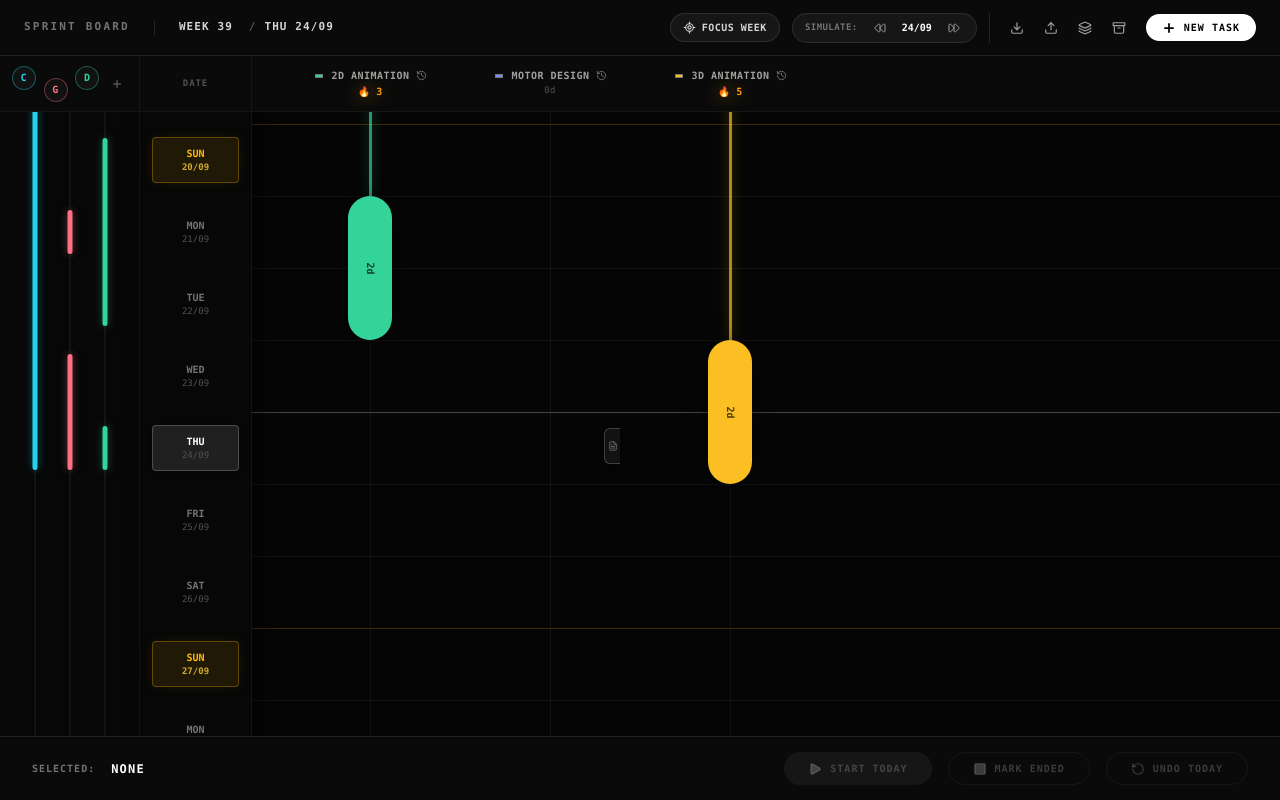
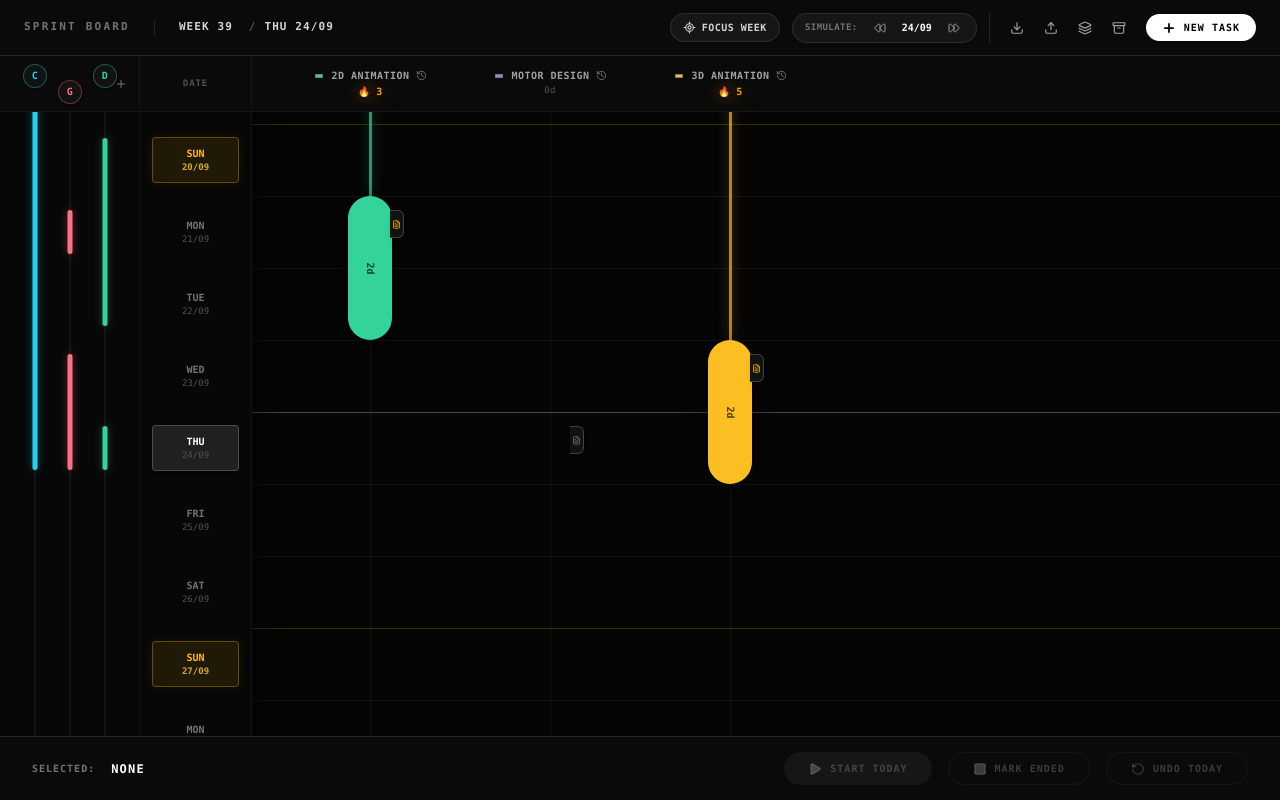
Before and after one commit to parixit73-cellshot/Consistency-Tracker, a React (Vite) app: page / in a window 1280 px wide. Built offline with nearby package versions, Linux system fonts and the light colour scheme.

Commit message:
fix habit tile alignment, fix note pull tab alignment

```diff
--- a/src/components/TaskNotesCallout.jsx
+++ b/src/components/TaskNotesCallout.jsx
@@ -12,13 +12,11 @@ export function TaskNotesCallout({
   const panelRef = useRef(null);
   const textareaRef = useRef(null);
 
-  // Sync internal state if task updates
   useEffect(() => {
     setContent(task.notes || '');
     setFontSize(task.notesFontSize || 'text-xs');
   }, [task.notes, task.notesFontSize]);
 
-  // Click outside to close and save
   useEffect(() => {
     function handleClickOutside(e) {
       if (panelRef.current && !panelRef.current.contains(e.target)) {
@@ -76,29 +74,25 @@ export function TaskNotesCallout({
     <div
       ref={panelRef}
       style={{ top: `${topPos}px` }}
-      className="absolute right-0 z-30 flex items-start"
+      className="absolute -right-3 z-30 flex items-start pointer-events-auto"
+      onClick={(e) => e.stopPropagation()}
     >
-      {/* Pull Tab Indicator */}
+      {/* Pull Tab Indicator: Snug on the right edge of the track pill */}
       <button
-        onClick={(e) => {
-          e.stopPropagation();
-          setIsOpen((prev) => !prev);
-        }}
-        className={`w-4 h-9 rounded-l-md border border-r-0 border-white/20 bg-[#121212] flex items-center justify-center hover:w-5 hover:bg-[#181818] transition-all cursor-pointer shadow-md ${
+        onClick={() => setIsOpen((prev) => !prev)}
+        className={`w-3.5 h-7 rounded-r-md border border-l-0 border-white/20 bg-[#121212] flex items-center justify-center hover:w-4 hover:bg-[#1a1a1a] transition-all cursor-pointer shadow-md ${
           task.notes?.trim() ? 'text-amber-400' : 'text-neutral-500 hover:text-white'
         }`}
         title="Open Task Callout Note"
       >
-        <FileText size={10} />
+        <FileText size={9} />
       </button>
 
       {/* Floating Note Callout Box */}
       {isOpen && (
         <div
-          onClick={(e) => e.stopPropagation()}
-          className="absolute left-4 top-0 w-64 bg-[#111111] border border-white/20 rounded-xl shadow-2xl p-3 flex flex-col gap-2.5 backdrop-blur-md pointer-events-auto"
+          className="absolute left-5 top-0 w-64 bg-[#111111] border border-white/20 rounded-xl shadow-2xl p-3 flex flex-col gap-2.5 backdrop-blur-md z-50"
         >
-          {/* Top Control Bar */}
           <div className="flex items-center justify-between pb-2 border-b border-white/10">
             <span className="text-[10px] font-black uppercase tracking-wider text-white truncate max-w-[120px]">
               {task.title} Notes
@@ -149,7 +143,6 @@ export function TaskNotesCallout({
             </div>
           </div>
 
-          {/* Free-text Editor Area */}
           <textarea
             ref={textareaRef}
             rows={5}
@@ -161,7 +154,7 @@ export function TaskNotesCallout({
           />
 
           <div className="flex justify-between items-center text-[9px] text-neutral-500">
-            <span>Auto-saved to track</span>
+            <span>Auto-saved</span>
             <span className="font-mono">{content.length} chars</span>
           </div>
         </div>
--- a/src/components/TimelineStream.jsx
+++ b/src/components/TimelineStream.jsx
@@ -1,5 +1,5 @@
 import React, { useState, useEffect, useRef } from 'react';
-import { Plus, X, History, Trash2, Edit2, Check } from 'lucide-react';
+import { Plus, Trash2, Edit2, Check, History } from 'lucide-react';
 import {
   ROW_HEIGHT,
   TRACK_WIDTH,
@@ -68,10 +68,10 @@ export function TimelineStream({
     <div className="flex-1 flex flex-col overflow-hidden relative">
       <div className="h-14 border-b border-white/5 bg-[#0a0a0a] flex shrink-0 z-30">
 
-        {/* Habits Header */}
+        {/* Habits Header: Exact mathematical X match with the vertical rail lines below */}
         <div
           style={{ width: `${habitRailWidth}px` }}
-          className="border-r border-white/5 flex items-center justify-around px-2 shrink-0 relative"
+          className="border-r border-white/5 relative shrink-0"
           ref={popoverRef}
         >
           {habits.map((h, idx) => {
@@ -80,13 +80,19 @@ export function TimelineStream({
             const isPopoverOpen = activeHabitPopover === h.id;
             const completedCount = h.data?.filter(Boolean).length || 0;
             const pastNames = (h.nameHistory || []).slice(-4, -1).reverse();
+            // EXACT SAME X CALCULATION AS THE TRACK RAILS:
+            const laneX = (habitRailWidth / (habits.length + 1)) * (idx + 1);
 
             return (
-              <div key={`${h.id}-${idx}`} className="relative flex items-center justify-center">
+              <div
+                key={`${h.id}-${idx}`}
+                style={{ left: `${laneX}px` }}
+                className="absolute top-1/2 -translate-x-1/2 -translate-y-1/2 flex items-center justify-center"
+              >
                 <button
                   onClick={() => isPopoverOpen ? setActiveHabitPopover(null) : handleOpenPopover(h)}
                   style={{
-                    transform: isStaggered ? 'translateY(6px)' : 'translateY(-6px)',
+                    transform: isStaggered ? 'translateY(8px)' : 'translateY(-8px)',
                     borderColor: `${h.hex}60`,
                     color: h.hex,
                   }}
@@ -97,7 +103,7 @@ export function TimelineStream({
                 </button>
 
                 {isPopoverOpen && (
-                  <div className="absolute top-12 -left-14 z-50 w-48 bg-[#141414] border border-white/20 rounded-xl p-3 shadow-2xl flex flex-col gap-2.5 pointer-events-auto">
+                  <div className="absolute top-8 left-1/2 -translate-x-1/2 z-50 w-48 bg-[#141414] border border-white/20 rounded-xl p-3 shadow-2xl flex flex-col gap-2.5 pointer-events-auto">
                     <div className="flex items-center justify-between">
                       {habitInlineEdit ? (
                         <div className="flex items-center gap-1 w-full mr-2">
@@ -169,7 +175,7 @@ export function TimelineStream({
           <button
             onClick={onOpenHabitModal}
             title="Add Habit Lane"
-            className="p-1 hover:bg-white/10 rounded text-neutral-500 hover:text-white transition-colors cursor-pointer"
+            className="absolute right-2 top-1/2 -translate-y-1/2 p-1 hover:bg-white/10 rounded text-neutral-500 hover:text-white transition-colors cursor-pointer"
           >
             <Plus size={12} />
           </button>
@@ -180,7 +186,7 @@ export function TimelineStream({
           <span className="text-[9px] font-black text-neutral-600 uppercase tracking-widest">DATE</span>
         </div>
 
-        {/* Task Column Headers */}
+        {/* Task Headers */}
         <div className="flex-1 relative overflow-hidden min-w-max">
           {tasks.map((task, idx) => (
             <div
@@ -243,7 +249,7 @@ export function TimelineStream({
         </div>
       </div>
 
-      {/* UNIFIED VERTICAL SCROLL STREAM */}
+      {/* UNIFIED SCROLL STREAM */}
       <div
         ref={scrollRef}
         className="flex-1 overflow-y-auto overflow-x-hidden flex relative bg-[#050505] no-scrollbar"
@@ -362,10 +368,10 @@ export function TimelineStream({
               const isSelected = selectedTaskId === task.id;
               const { blocks, cords } = parseTaskMatrix(task, currentDay);
 
-              // Position pull tab alongside the top block, or Today's row
+              // Anchor tab directly to the latest/top fluid block, or Today's line
               const pullTabTop = blocks.length > 0
-                ? CANVAS_PAD_Y + blocks[0].start * ROW_HEIGHT + 16
-                : CANVAS_PAD_Y + currentDay * ROW_HEIGHT + 16;
+                ? CANVAS_PAD_Y + blocks[blocks.length - 1].start * ROW_HEIGHT + 14
+                : CANVAS_PAD_Y + currentDay * ROW_HEIGHT + 14;
 
               return (
                 <div
@@ -376,15 +382,10 @@ export function TimelineStream({
                   }`}
                   onClick={() => onSelectTask(task.id)}
                 >
+                  {/* Central Wire */}
                   <div className="absolute inset-y-0 w-[1px] bg-white/5 pointer-events-none" />
 
-                  {/* Task Notes Pull-Tab */}
-                  <TaskNotesCallout
-                    task={task}
-                    topPos={pullTabTop}
-                    onSaveNotes={onSaveTaskNotes}
-                  />
-
+                  {/* Umbilical Cords */}
                   {cords.map((cord, cIdx) => {
                     const top = CANVAS_PAD_Y + cord.startY * ROW_HEIGHT;
                     const height = (cord.endY - cord.startY) * ROW_HEIGHT;
@@ -402,6 +403,8 @@ export function TimelineStream({
                     );
                   })}
 
+                  {/* Fluid Block Trackers */}
+                  <div className="relative flex justify-center" style={{ width: `${TRACK_WIDTH}px` }}>
                     {blocks.map((block, bIdx) => {
                       const top = CANVAS_PAD_Y + block.start * ROW_HEIGHT;
                       const height = block.days * ROW_HEIGHT;
@@ -421,6 +424,14 @@ export function TimelineStream({
                         </div>
                       );
                     })}
+
+                    {/* Pull-Tab anchored directly to the 44px pill container edge */}
+                    <TaskNotesCallout
+                      task={task}
+                      topPos={pullTabTop}
+                      onSaveNotes={onSaveTaskNotes}
+                    />
+                  </div>
                 </div>
               );
             })}
```
Lines whose indentation alone changed are shown as unchanged.
